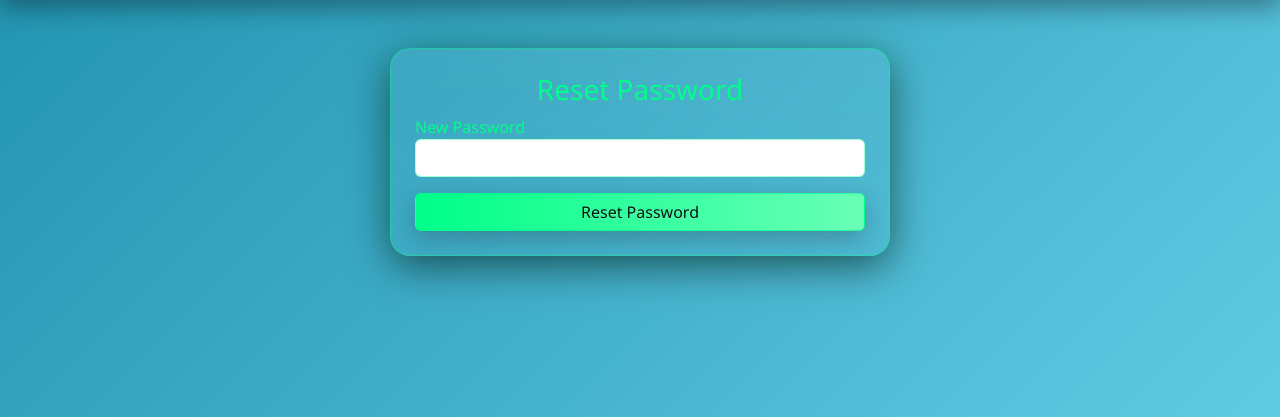
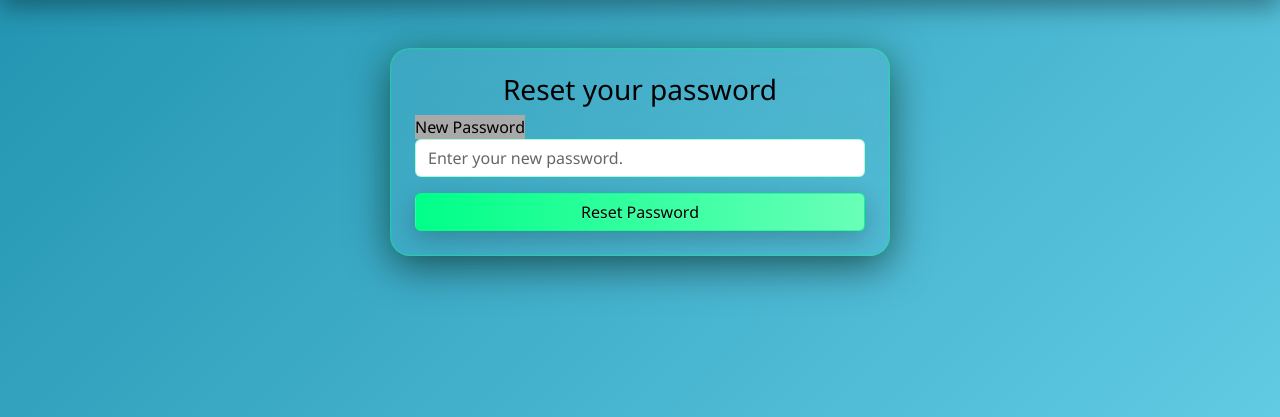
Before and after one commit to Martin-Chauke/Student-Placement-Predictor, a Flask app: template templates/reset_password.html in a window 1280 px wide. Shown: the part 57-474 px from the top of the page. Run offline with Flask 3, Linux system fonts and the light colour scheme; the template is opened without the code that fills it, so the values that code supplies are empty; parts of the project's set-up code (start-up, migrations or seed data) failed here and were passed over.

Commit message:
updated reset pass templates

```diff
--- a/templates/forgot_password.html
+++ b/templates/forgot_password.html
@@ -4,10 +4,10 @@
   <h3 class="text-center" style="color:black">Forgot Password</h3>
   <form method="POST" style="color:black">
     <div class="mb-3">
-      <label >Email address</label>
+      <label style="color:black">Email address</label>
       <input type="email" name="email" class="form-control" placeholder="Enter your email to reset the password." required>
     </div>
-    <button type="submit" class="btn btn-neo w-100">Send Reset Link</button>
+    <button type="submit" class="btn btn-neo w-100" style="color:black">Send Reset Link</button>
   </form>
 </div>
 {% endblock %}
--- a/templates/reset_password.html
+++ b/templates/reset_password.html
@@ -1,13 +1,13 @@
 {% extends "base.html" %}
 {% block content %}
 <div class="glass p-4 mx-auto" style="max-width: 500px;">
-  <h3 class="text-center">Reset Password</h3>
+  <h3 class="text-center" style="color: black;">Reset your password</h3>
   <form method="POST">
     <div class="mb-3">
-      <label>New Password</label>
-      <input type="password" name="password" class="form-control" required>
+      <label style="color:black; background-color:darkgray">New Password</label>
+      <input type="password" name="password" class="form-control" placeholder="Enter your new password."  required>
     </div>
-    <button type="submit" class="btn btn-neo w-100">Reset Password</button>
+    <button type="submit" class="btn btn-neo w-100" style="color:black;">Reset Password</button>
   </form>
 </div>
 {% endblock %}
```
Also changed, not shown: users.db.
